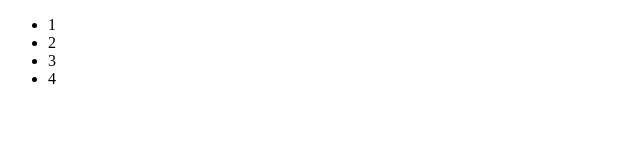
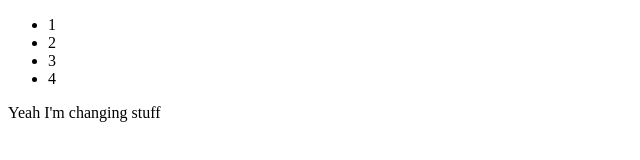
Before and after one commit to ShadowWorker778/newGitTest, a plain HTML site: page index.html in a window 1280 px wide. Shown: the whole page, without its empty margins (0-640 px from the left). Drawn offline with Linux system fonts and the light colour scheme.

Commit message:
Please enter the commit message for your changes. Lines starting

```diff
--- a/index.html
+++ b/index.html
@@ -12,5 +12,7 @@
       <li>3</li>
       <li>4</li>
     </ul>
+
+    <p>Yeah I'm changing stuff</p>
   </body>
 </html>
```
